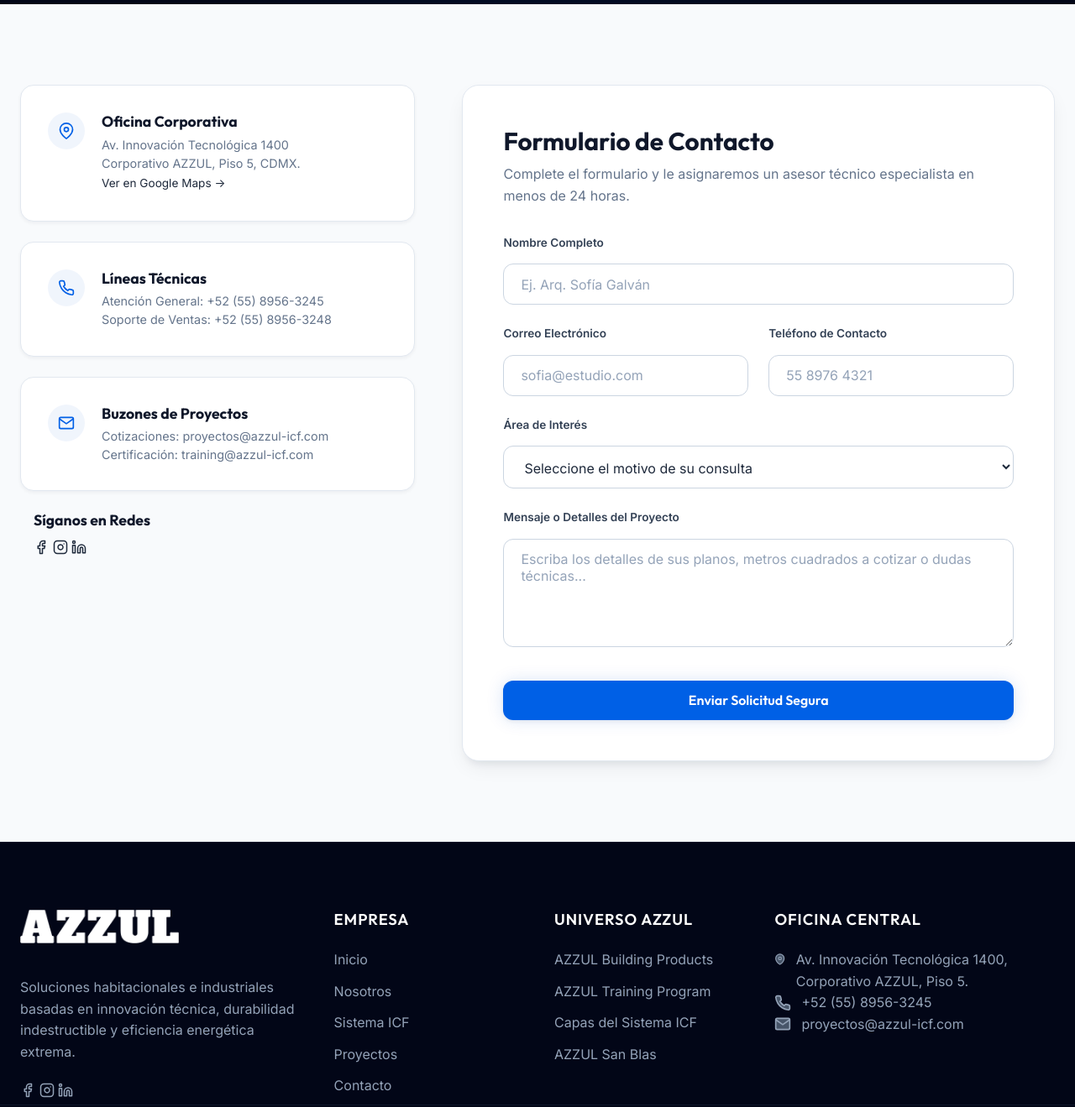
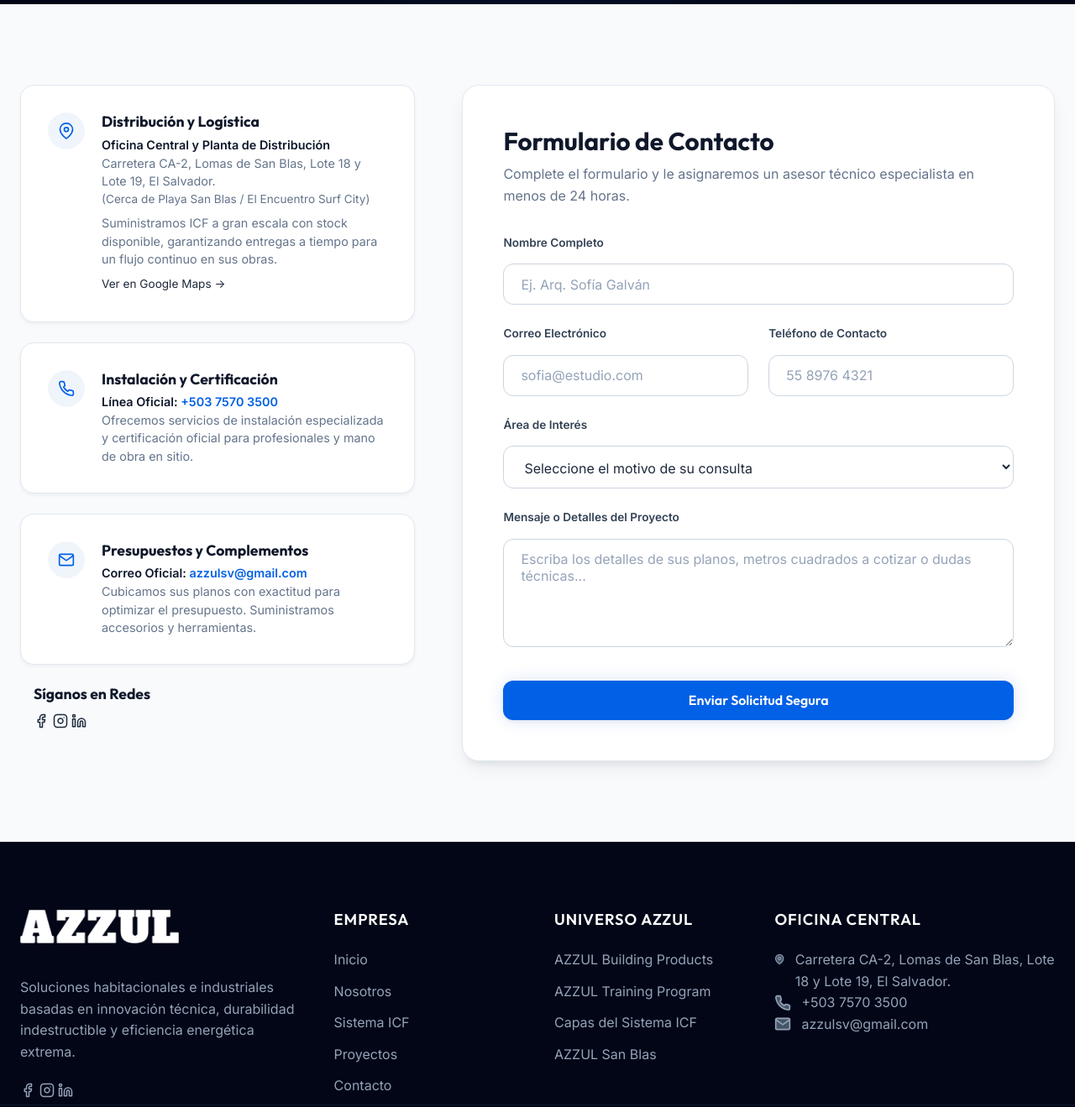
Before and after one commit to redesazzul-rgb/azzul-website, a plain HTML site: page contacto.html in a window 1280 px wide. Shown: the part 360-1679 px from the top of the page at 84% size. Drawn offline with Linux system fonts and the light colour scheme.

Commit message:
style: actualizar datos de contacto locales y render tecnico

```diff
--- a/contacto.html
+++ b/contacto.html
@@ -103,10 +103,12 @@
             <svg width="24" height="24" viewBox="0 0 24 24" fill="none" stroke="currentColor" stroke-width="2"><path d="M21 10c0 7-9 13-9 13s-9-6-9-13a9 9 0 0 1 18 0z"/><circle cx="12" cy="10" r="3"/></svg>
           </div>
           <div class="contact-card-details">
-            <h4>Oficina Corporativa</h4>
-            <p>Av. Innovación Tecnológica 1400</p>
-            <p>Corporativo AZZUL, Piso 5, CDMX.</p>
-            <a href="#" style="font-size: 0.85rem;" id="link-mapa">Ver en Google Maps &rarr;</a>
+            <h4>Distribución y Logística</h4>
+            <p style="font-weight: 600; color: var(--slate-900);">Oficina Central y Planta de Distribución</p>
+            <p>Carretera CA-2, Lomas de San Blas, Lote 18 y Lote 19, El Salvador.</p>
+            <p style="font-size: 0.85rem; color: var(--text-muted); margin-bottom: 0.5rem;">(Cerca de Playa San Blas / El Encuentro Surf City)</p>
+            <p>Suministramos ICF a gran escala con stock disponible, garantizando entregas a tiempo para un flujo continuo en sus obras.</p>
+            <a href="https://maps.google.com/?q=Playa+San+Blas,+El+Salvador" target="_blank" style="font-size: 0.85rem; display: inline-block; margin-top: 0.5rem;" id="link-mapa">Ver en Google Maps &rarr;</a>
           </div>
         </div>
 
@@ -116,9 +118,9 @@
             <svg width="24" height="24" viewBox="0 0 24 24" fill="none" stroke="currentColor" stroke-width="2"><path d="M22 16.92v3a2 2 0 0 1-2.18 2 19.79 19.79 0 0 1-8.63-3.07 19.5 19.5 0 0 1-6-6 19.79 19.79 0 0 1-3.07-8.67A2 2 0 0 1 4.11 2h3a2 2 0 0 1 2 1.72 12.84 12.84 0 0 0 .7 2.81 2 2 0 0 1-.45 2.11L8.09 9.91a16 16 0 0 0 6 6l1.27-1.27a2 2 0 0 1 2.11-.45 12.84 12.84 0 0 0 2.81.7A2 2 0 0 1 22 16.92z"/></svg>
           </div>
           <div class="contact-card-details">
-            <h4>Líneas Técnicas</h4>
-            <p>Atención General: +52 (55) 8956-3245</p>
-            <p>Soporte de Ventas: +52 (55) 8956-3248</p>
+            <h4>Instalación y Certificación</h4>
+            <p style="font-weight: 600; color: var(--slate-900);">Línea Oficial: <a href="tel:+50375703500" style="color: var(--primary); text-decoration: none;">+503 7570 3500</a></p>
+            <p>Ofrecemos servicios de instalación especializada y certificación oficial para profesionales y mano de obra en sitio.</p>
           </div>
         </div>
 
@@ -128,9 +130,9 @@
             <svg width="24" height="24" viewBox="0 0 24 24" fill="none" stroke="currentColor" stroke-width="2"><path d="M4 4h16c1.1 0 2 .9 2 2v12c0 1.1-.9 2-2 2H4c-1.1 0-2-.9-2-2V6c0-1.1.9-2 2-2z"/><polyline points="22,6 12,13 2,6"/></svg>
           </div>
           <div class="contact-card-details">
-            <h4>Buzones de Proyectos</h4>
-            <p>Cotizaciones: <a href="mailto:proyectos@azzul-icf.com">proyectos@azzul-icf.com</a></p>
-            <p>Certificación: <a href="mailto:training@azzul-icf.com">training@azzul-icf.com</a></p>
+            <h4>Presupuestos y Complementos</h4>
+            <p style="font-weight: 600; color: var(--slate-900);">Correo Oficial: <a href="mailto:azzulsv@gmail.com" style="color: var(--primary); text-decoration: none;">azzulsv@gmail.com</a></p>
+            <p>Cubicamos sus planos con exactitud para optimizar el presupuesto. Suministramos accesorios y herramientas.</p>
           </div>
         </div>
 
@@ -256,15 +258,15 @@
         <h4 class="footer-title">Oficina Central</h4>
         <div class="footer-info-item">
           <svg viewBox="0 0 24 24" fill="none" stroke="currentColor" stroke-width="2"><path d="M21 10c0 7-9 13-9 13s-9-6-9-13a9 9 0 0 1 18 0z"/><circle cx="12" cy="10" r="3"/></svg>
-          <span>Av. Innovación Tecnológica 1400, Corporativo AZZUL, Piso 5.</span>
+          <span>Carretera CA-2, Lomas de San Blas, Lote 18 y Lote 19, El Salvador.</span>
         </div>
         <div class="footer-info-item">
           <svg viewBox="0 0 24 24" fill="none" stroke="currentColor" stroke-width="2"><path d="M22 16.92v3a2 2 0 0 1-2.18 2 19.79 19.79 0 0 1-8.63-3.07 19.5 19.5 0 0 1-6-6 19.79 19.79 0 0 1-3.07-8.67A2 2 0 0 1 4.11 2h3a2 2 0 0 1 2 1.72 12.84 12.84 0 0 0 .7 2.81 2 2 0 0 1-.45 2.11L8.09 9.91a16 16 0 0 0 6 6l1.27-1.27a2 2 0 0 1 2.11-.45 12.84 12.84 0 0 0 2.81.7A2 2 0 0 1 22 16.92z"/></svg>
-          <span>+52 (55) 8956-3245</span>
+          <span><a href="tel:+50375703500" style="color: inherit; text-decoration: none;">+503 7570 3500</a></span>
         </div>
         <div class="footer-info-item">
           <svg viewBox="0 0 24 24" fill="none" stroke="currentColor" stroke-width="2"><path d="M4 4h16c1.1 0 2 .9 2 2v12c0 1.1-.9 2-2 2H4c-1.1 0-2-.9-2-2V6c0-1.1.9-2 2-2z"/><polyline points="22,6 12,13 2,6"/></svg>
-          <span>proyectos@azzul-icf.com</span>
+          <span><a href="mailto:azzulsv@gmail.com" style="color: inherit; text-decoration: none;">azzulsv@gmail.com</a></span>
         </div>
       </div>
 
```
Also changed, not shown: index.html (+8 -14 lines), nosotros.html (+3 -3 lines), proyectos.html (+3 -3 lines), sistema.html (+3 -3 lines), assets/icf1.png (added).
